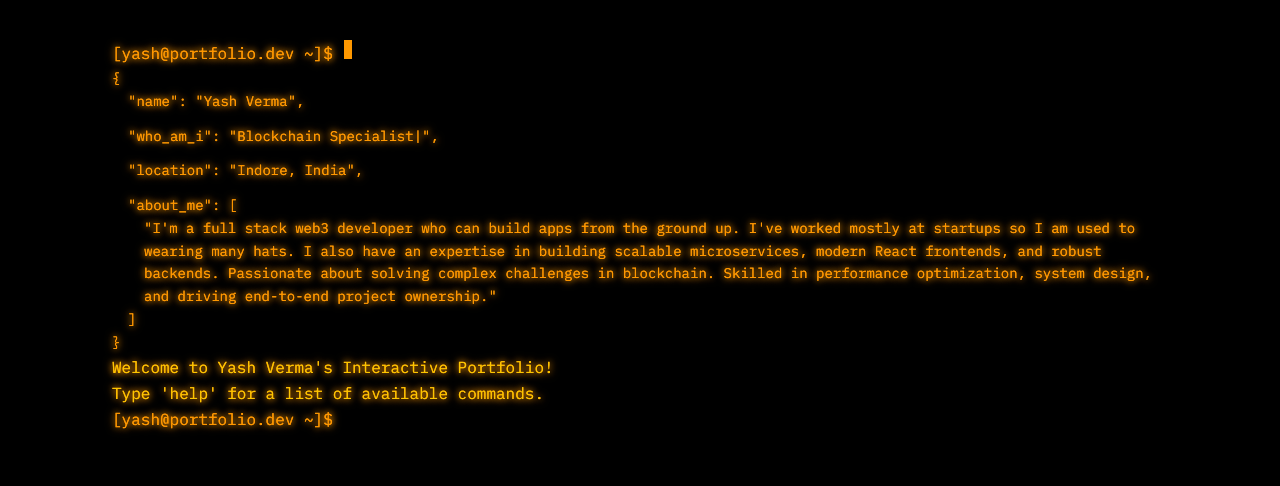
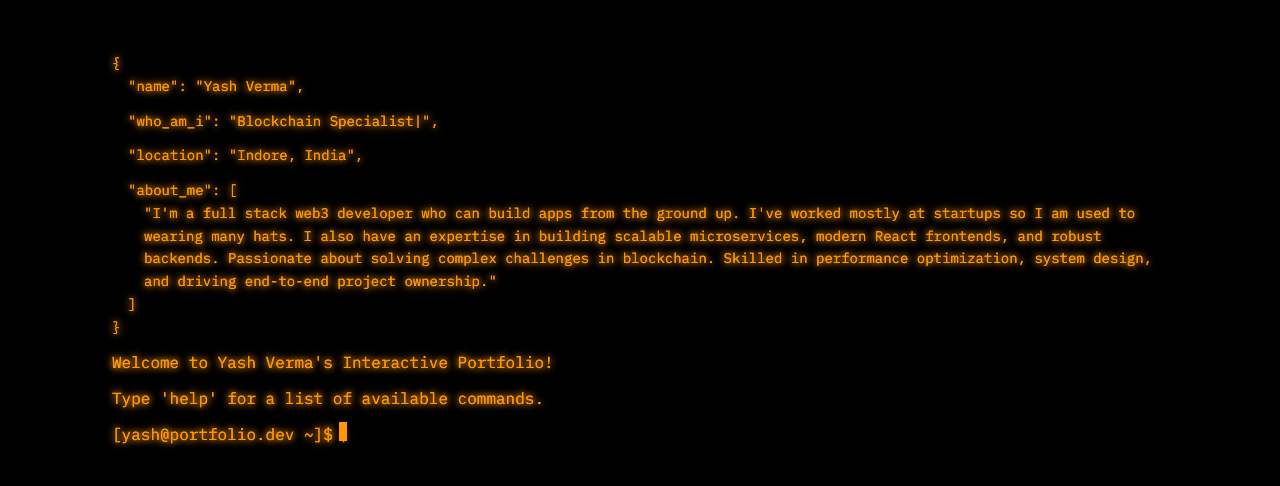
Before and after one commit to Yash-verma18/nextjs-cli-portfolio, a Next.js app: page / in a window 1280 px wide. Shown: the top 486 px of the page. Built offline with nearby package versions, Linux system fonts and the light colour scheme.

Commit message:
feat: fix terminal interaction

```diff
--- a/src/app/globals.css
+++ b/src/app/globals.css
@@ -30,11 +30,6 @@ body {
   text-shadow: 0 0 0 #FF9800, 0 0 6px #FF9800, 0 0 10px #FF9800; /* Enhanced glow */
 }
 
-/* Optional: Style for syntax characters if you want them slightly different */
-.syntax-char-glow {
-  color: #FF9800; /* A darker amber for less emphasis */
-  text-shadow: 0 0 2px #FF9800;
-}
 
 /* Animation for CRT startup effect */
 @keyframes turn-on {
@@ -66,3 +61,17 @@ body {
   background-color: currentColor; /* Use the current text color */
   margin-left: 2px; /* Small space after prompt */
 }
+
+.hide-native-cursor {
+  caret-color: transparent;
+}
+
+.text-input-mock {
+  white-space: pre;
+}
+
+/* .blinking-cursor {
+  display: inline-block;
+  width: 1ch;
+  animation: blink 1s steps(2, start) infinite;
+} */
--- a/src/components/Terminal.tsx
+++ b/src/components/Terminal.tsx
@@ -176,39 +176,39 @@ const Terminal: React.FC = () => {
 
   return (
     <div
-      className="w-full h-full md:py-10 md:pl-28 md:pr-28 overflow-y-auto  crt-turn-on"
+      className="w-full h-full md:py-10 md:pl-28 md:pr-28 overflow-y-auto  crt-turn-on text-glow"
       onClick={() => inputRef.current?.focus()} // Focus input on click anywhere in terminal
     >
-       <div className="mb-0.5 leading-normal">
-          <span className="text-glow">{PROMPT}</span>
-          <span className="blinking-cursor"></span>
-        </div>
+
       {history.map((item) => (
-        <div key={item.id} className="mb-0.5 leading-normal">
+        <div key={item.id} className="mb-3 mt-3 leading-normal">
           {item.type === 'input' && (
             <div>
-              <span className="text-cyan-400">{PROMPT}</span>
-              <span className="text-green-400">{item.content}</span>
+              <span >{PROMPT}</span>
+              <span >{item.content}</span>
             </div>
           )}
-          {item.type === 'output' && <div className="text-gray-200 whitespace-pre-wrap">{item.content}</div>}
-          {item.type === 'system' && <div className="text-yellow-400">{item.content}</div>}
-          {item.type === 'error' && <div className="text-red-500">{item.content}</div>}
+          {item.type === 'output' && <div className=" whitespace-pre-wrap">{item.content}</div>}
+          {item.type === 'system' && <div>{item.content}</div>}
+          {item.type === 'error' && <div>{item.content}</div>}
         </div>
       ))}
-      <form onSubmit={handleSubmit} className="flex">
-        <label htmlFor="commandInput" className="text-glow mr-1 shrink-0">{PROMPT}</label>
+      <form onSubmit={handleSubmit} className="flex items-center w-fit">
+        <div className="flex items-center w-fit">
+          <span className="mr-1 shrink-0">{PROMPT}</span>
+          <span className="text-input-mock" onClick={() => inputRef.current?.focus()}>
+            {input}
+            <span className="blinking-cursor">|</span>
+          </span>
           <input
-          id="commandInput"
             ref={inputRef}
             type="text"
             value={input}
             onChange={(e) => setInput(e.target.value)}
-          className="flex-grow bg-transparent border-none outline-none text-glow"
+            className="absolute left-[-9999px]" // hide input off-screen
             autoFocus
-          autoComplete="off"
-          spellCheck="false"
           />
+      </div>
       </form>
       <div ref={endOfHistoryRef} />
     </div>
```
Lines whose indentation alone changed are shown as unchanged.
